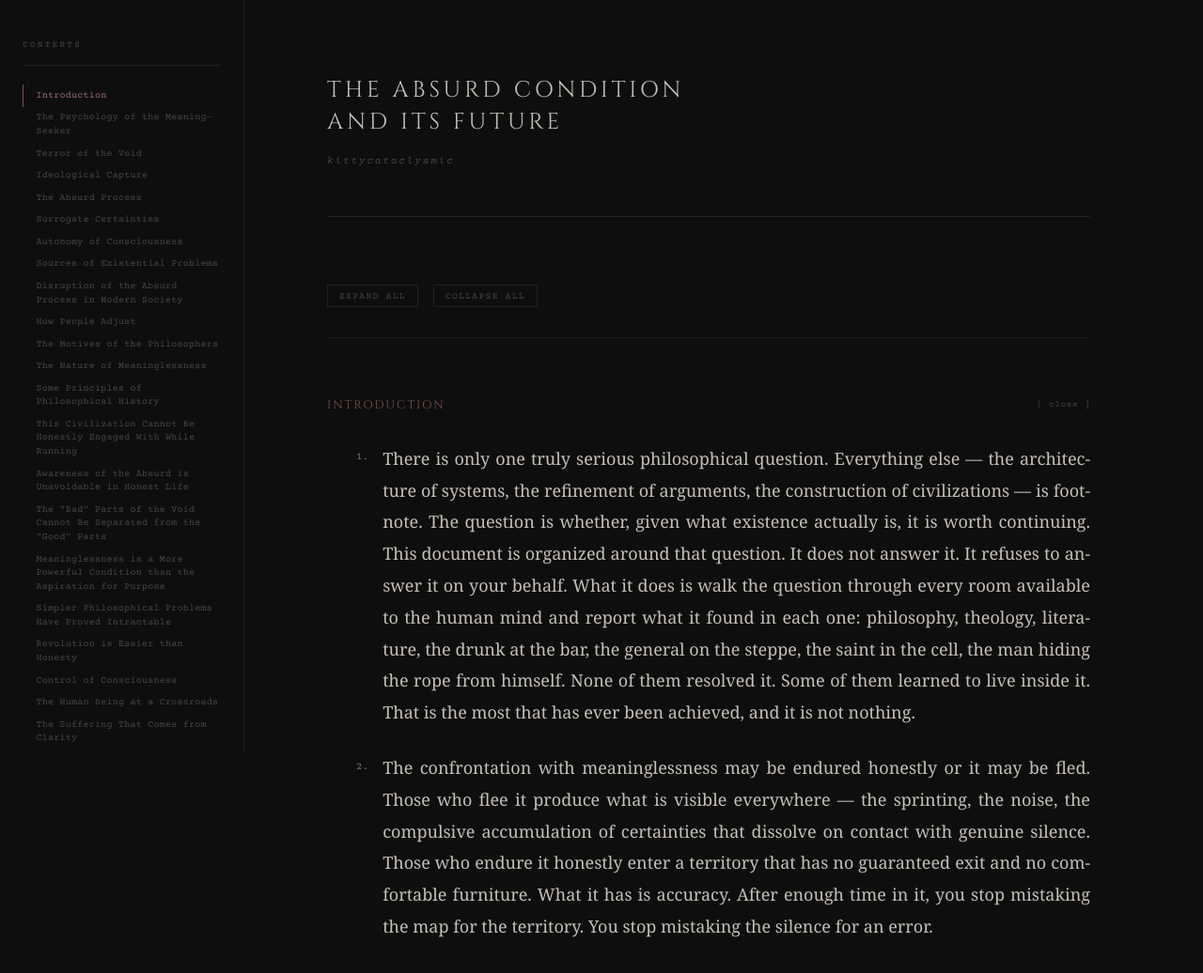
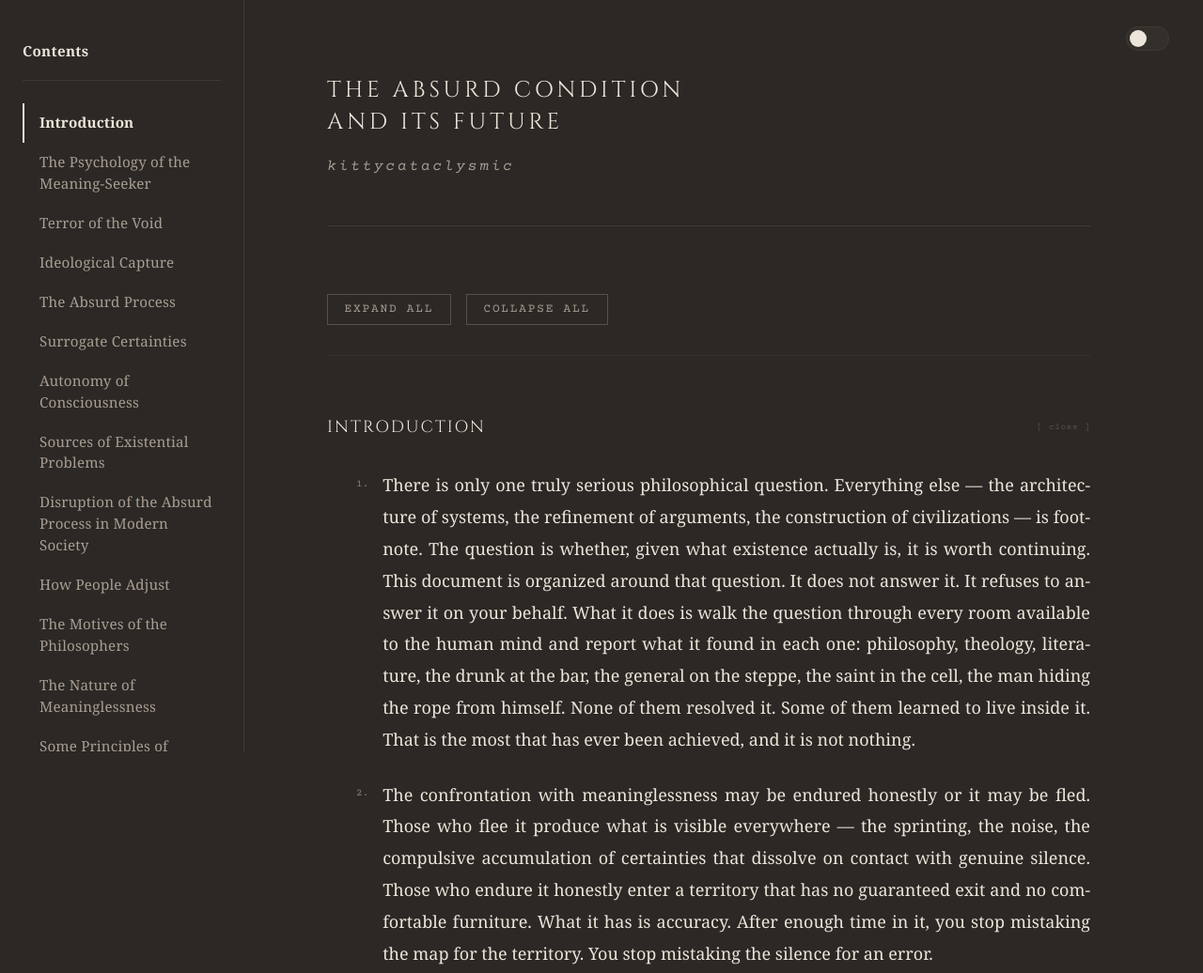
Before and after one commit to kittycataclysmic/manifesto-kittycataclysmic, a plain HTML site: page index.html in a window 1280 px wide. Shown: the top 1036 px of the page at 94% size. Drawn offline with nearby package versions, Linux system fonts and the light colour scheme; a web font is replaced by a local one.

Commit message:
Update index.html

```diff
--- a/index.html
+++ b/index.html
@@ -7,47 +7,60 @@
 <meta name="description" content="A manifesto on nihilism, absurdism, and the only philosophical question.">
 <style>
 @import url('https://fonts.googleapis.com/css2?family=IM+Fell+English:ital@0;1&family=Cinzel:wght@400;500&family=Courier+Prime:ital@0;1&display=swap');
-:root {
-  --bg:#0e0e0e; --bg-soft:#131313; --bg-crisis:#1a0f0f;
-  --text:#c5bfb8; --text-muted:#635f5a; --text-dim:#4a4642;
-  --accent:#7c4f4f; --accent-light:#9e6f6f;
-  --border:#222020; --border-soft:#1c1a1a;
+:root,
+:root[data-theme="dark"] {
+  --bg:#2b2825; --bg-soft:#332f2b; --bg-crisis:#3a2a26;
+  --text:#ece5da; --text-muted:#a89e93; --text-dim:#7a716690;
+  --accent:#9c7c6a; --accent-light:#c2a591;
+  --border:#3f3a35; --border-soft:#363230;
   --mono:'Courier Prime','Courier New',monospace;
   --serif:'IM Fell English',Georgia,serif;
   --display:'Cinzel','Trajan Pro',serif;
   --sidebar:260px;
+  --pnum:#8c8175;
+}
+:root[data-theme="light"] {
+  --bg:#ece7df; --bg-soft:#e3ddd2; --bg-crisis:#f3e6e0;
+  --text:#2b2622; --text-muted:#857c72; --text-dim:#a59c8f;
+  --accent:#8a5c4a; --accent-light:#6b4434;
+  --border:#d9d2c4; --border-soft:#e0d9cc;
+  --mono:'Courier Prime','Courier New',monospace;
+  --serif:'IM Fell English',Georgia,serif;
+  --display:'Cinzel','Trajan Pro',serif;
+  --sidebar:260px;
+  --pnum:#9c9082;
 }
 *,*::before,*::after{box-sizing:border-box;margin:0;padding:0}
-html{scroll-behavior:smooth;background:#0e0e0e}
-body{background:var(--bg);color:var(--text);font-family:var(--serif);font-size:18px;line-height:1.88;-webkit-font-smoothing:antialiased;min-height:100vh}
+html{scroll-behavior:smooth;background:#2b2825;transition:background .25s ease}
+body{background:var(--bg);color:var(--text);font-family:var(--serif);font-size:18px;line-height:1.88;-webkit-font-smoothing:antialiased;min-height:100vh;transition:background .25s ease,color .25s ease}
 ::-webkit-scrollbar{width:3px}
 ::-webkit-scrollbar-track{background:var(--bg)}
 ::-webkit-scrollbar-thumb{background:var(--border);border-radius:2px}
 .sidebar{position:fixed;top:0;left:0;width:var(--sidebar);height:100vh;overflow-y:auto;background:var(--bg);border-right:1px solid var(--border);padding:2.5rem 1.5rem 3rem;z-index:200;scrollbar-width:none}
 .sidebar::-webkit-scrollbar{display:none}
-.sidebar-label{font-family:var(--mono);font-size:.58rem;letter-spacing:.25em;text-transform:uppercase;color:var(--text-dim);margin-bottom:1.25rem;padding-bottom:.75rem;border-bottom:1px solid var(--border)}
+.sidebar-label{font-family:var(--serif);font-size:.95rem;font-weight:700;letter-spacing:.02em;color:var(--text);margin-bottom:1.5rem;padding-bottom:1rem;border-bottom:1px solid var(--border)}
 .toc-list{list-style:none}
-.toc-link{display:block;font-family:var(--mono);font-size:.63rem;color:var(--text-dim);text-decoration:none;padding:.28rem 0 .28rem .85rem;border-left:1px solid transparent;transition:color .12s,border-color .12s;line-height:1.45;letter-spacing:.02em}
-.toc-link:hover{color:var(--text-muted);border-left-color:var(--border)}
-.toc-link.active{color:var(--accent-light);border-left-color:var(--accent)}
+.toc-link{display:block;font-family:var(--serif);font-size:.95rem;color:var(--text-muted);text-decoration:none;padding:.6rem 0 .6rem 1rem;border-left:2px solid transparent;transition:color .12s,border-color .12s;line-height:1.5;letter-spacing:.01em}
+.toc-link:hover{color:var(--text);border-left-color:var(--border)}
+.toc-link.active{color:var(--text);border-left-color:var(--text);font-weight:700}
 main{margin-left:var(--sidebar);padding:5rem 5rem 10rem 5.5rem;max-width:calc(var(--sidebar) + 720px)}
 .doc-header{margin-bottom:4.5rem;padding-bottom:3rem;border-bottom:1px solid var(--border)}
 .doc-title{font-family:var(--display);font-size:1.5rem;letter-spacing:.16em;text-transform:uppercase;font-weight:400;color:var(--text);line-height:1.4;margin-bottom:.9rem}
-.doc-byline{font-family:var(--mono);font-size:.68rem;letter-spacing:.18em;color:var(--text-dim);font-style:italic}
+.doc-byline{font-family:var(--mono);font-size:1rem;letter-spacing:.18em;color:var(--text-muted);font-style:italic}
 .controls{display:flex;gap:1rem;margin-bottom:2rem;padding-bottom:2rem;border-bottom:1px solid var(--border-soft)}
-.ctrl-btn{font-family:var(--mono);font-size:.6rem;letter-spacing:.14em;text-transform:uppercase;color:var(--text-dim);background:none;border:1px solid var(--border);padding:.35rem .75rem;cursor:pointer;transition:color .12s,border-color .12s}
-.ctrl-btn:hover{color:var(--text-muted);border-color:var(--text-dim)}
+.ctrl-btn{font-family:var(--mono);font-size:.8rem;letter-spacing:.14em;text-transform:uppercase;color:var(--text-muted);background:none;border:1px solid var(--text-dim);padding:.55rem 1.1rem;cursor:pointer;transition:color .12s,border-color .12s}
+.ctrl-btn:hover{color:var(--text);border-color:var(--text-muted)}
 .chapter{border-bottom:1px solid var(--border-soft)}
 .ch-header{display:flex;align-items:center;justify-content:space-between;padding:1.75rem 0;cursor:pointer;user-select:none;gap:1rem}
-.ch-header:hover .ch-title{color:var(--accent-light)}
-.ch-title{font-family:var(--display);font-size:.78rem;letter-spacing:.16em;text-transform:uppercase;font-weight:400;color:var(--accent);transition:color .12s}
+.ch-header:hover .ch-title{color:var(--text-muted)}
+.ch-title{font-family:var(--display);font-size:1.1rem;letter-spacing:.12em;text-transform:uppercase;font-weight:400;color:var(--text);transition:color .12s}
 .ch-toggle{font-family:var(--mono);font-size:.58rem;color:var(--text-dim);flex-shrink:0;letter-spacing:.08em;transition:color .12s;white-space:nowrap}
 .ch-header:hover .ch-toggle{color:var(--text-muted)}
 .ch-body{overflow:hidden;transition:max-height .35s cubic-bezier(.4,0,.2,1),opacity .25s ease,padding-bottom .3s ease;padding-bottom:2.25rem;opacity:1}
 .ch-body.collapsed{max-height:0!important;opacity:0;padding-bottom:0}
 .para{display:grid;grid-template-columns:2.8rem 1fr;gap:.9rem;margin-bottom:1.55rem}
 .para:last-child{margin-bottom:0}
-.pnum{font-family:var(--mono);font-size:.68rem;color:#7a7470;padding-top:.35rem;text-align:right;letter-spacing:.04em;flex-shrink:0}
+.pnum{font-family:var(--mono);font-size:.68rem;color:var(--pnum);padding-top:.35rem;text-align:right;letter-spacing:.04em;flex-shrink:0}
 .ptext{text-align:justify;hyphens:auto;-webkit-hyphens:auto}
 .para-232 .ptext{color:var(--text-muted);font-style:italic}
 sup.noteref{line-height:0;vertical-align:baseline;position:relative;top:-.45em;font-size:.7em}
@@ -65,9 +78,35 @@ sup.noteref a:hover{opacity:1;text-decoration:underline}
 .sidebar-overlay.visible{display:block}
 @media(max-width:860px){.mob-menu-btn{display:block}.sidebar{transform:translateX(-100%);transition:transform .25s ease}.sidebar.open{transform:translateX(0)}main{margin-left:0;padding:4rem 1.5rem 6rem;max-width:100%}.doc-title{font-size:1.15rem}}
 @media(max-width:480px){main{padding:4rem 1.25rem 5rem}.para{grid-template-columns:2rem 1fr;gap:.6rem}.note{grid-template-columns:2rem 1fr;gap:.6rem}body{font-size:17px}}
+
+.theme-toggle{
+  position:fixed; top:1.75rem; right:2.25rem; z-index:250;
+  width:46px; height:26px;
+  background:var(--bg-soft);
+  border:1px solid var(--border);
+  border-radius:999px;
+  cursor:pointer;
+  display:flex; align-items:center;
+  padding:3px;
+  transition:background .25s ease,border-color .25s ease;
+}
+.theme-toggle .knob{
+  width:18px; height:18px;
+  border-radius:50%;
+  background:var(--text);
+  transition:transform .25s cubic-bezier(.4,0,.2,1),background .25s ease;
+  transform:translateX(0);
+}
+:root[data-theme="light"] .theme-toggle .knob{
+  transform:translateX(20px);
+}
+@media(max-width:860px){
+  .theme-toggle{ top:1rem; right:1rem; }
+}
 </style>
 </head>
 <body>
+<button class="theme-toggle" id="theme-toggle" aria-label="Toggle light and dark theme"><span class="knob"></span></button>
 <button class="mob-menu-btn" aria-label="Open contents">&#9776; contents</button>
 <div class="sidebar-overlay"></div>
 <nav class="sidebar" aria-label="Table of contents">
@@ -518,6 +557,19 @@ sup.noteref a:hover{opacity:1;text-decoration:underline}
 </main>
 <script>
 (function(){
+  var root = document.documentElement;
+  var saved = localStorage.getItem('absurd-theme');
+  if(saved){ root.setAttribute('data-theme', saved); }
+  else { root.setAttribute('data-theme', 'dark'); }
+  document.getElementById('theme-toggle').addEventListener('click', function(){
+    var current = root.getAttribute('data-theme');
+    var next = current === 'dark' ? 'light' : 'dark';
+    root.setAttribute('data-theme', next);
+    localStorage.setItem('absurd-theme', next);
+  });
+})();
+
+(function(){
   document.querySelectorAll('.ch-body').forEach(function(b){b.style.maxHeight=b.scrollHeight+'px'});
   document.querySelectorAll('.ch-header').forEach(function(hdr){
     hdr.addEventListener('click',function(){
```
